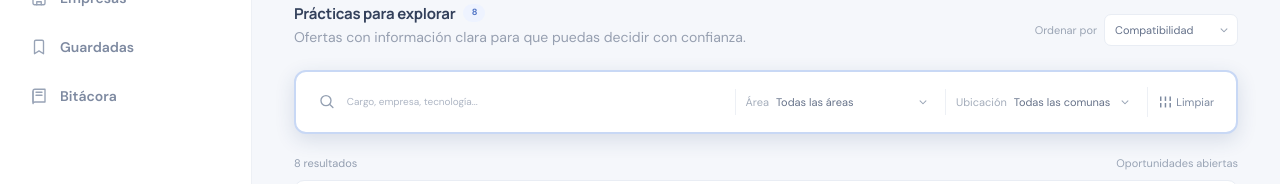
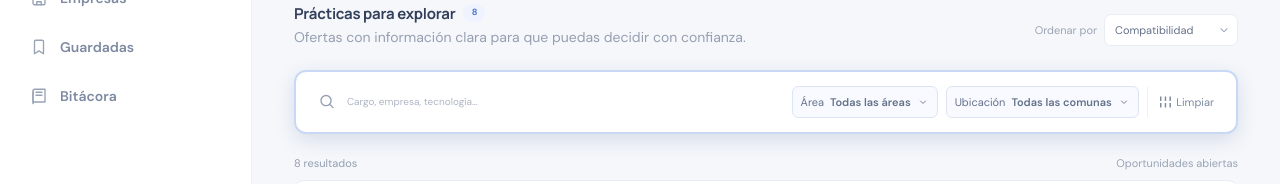
Before and after one commit to isissvh/tarea10DIU, a React (Vite) app: page / in a window 1280 px wide. Shown: the part 315-499 px from the top of the page. Built offline with nearby package versions, Linux system fonts and the light colour scheme.

Commit message:
fix: filtrado

```diff
--- a/src/App.jsx
+++ b/src/App.jsx
@@ -22,9 +22,9 @@ function App() {
   }, [activeView]);
 
   const [query, setQuery] = useState("");
-  const [industry, setIndustry] = useState("");
-  const [area, setArea] = useState("Todas las áreas");
-  const [location, setLocation] = useState("Todas las comunas");
+  const [industry, setIndustry] = useState([]);
+  const [area, setArea] = useState([]);
+  const [location, setLocation] = useState([]);
   const [sort, setSort] = useState("Compatibilidad");
   const [selectedOffer, setSelectedOffer] = useState(null);
   const [detailReturnView, setDetailReturnView] = useState("offers");
@@ -56,12 +56,12 @@ function App() {
   const filteredOffers = useMemo(() => {
     const needle = query.trim().toLocaleLowerCase("es");
     let result = offers.filter((offer) => {
-      const searchable = [offer.title, offer.company, offer.area, offer.location, offer.region, offer.modality, ...offer.tags]
+      const searchable = [offer.title, offer.company, offer.area, offer.location, offer.city, offer.region, offer.modality, ...offer.tags]
         .join(" ")
         .toLocaleLowerCase("es");
       const matchesQuery = !needle || searchable.includes(needle);
-      const matchesArea = area === "Todas las áreas" || offer.area === area;
-      const matchesLocation = location === "Todas las comunas" || offer.location === location;
+      const matchesArea = !area.length || area.includes(offer.area);
+      const matchesLocation = !location.length || location.includes(offer.location);
       const matchesSaved = activeView !== "saved" || savedIds.includes(offer.id);
       return matchesQuery && matchesArea && matchesLocation && matchesSaved;
     });
@@ -78,7 +78,7 @@ function App() {
         const companyOffers = offers.filter((offer) => offer.company === name);
         return { name, details: companyDetails[name], offers: companyOffers };
       })
-      .filter((company) => !industry || company.details.industry === industry)
+      .filter((company) => !industry.length || industry.includes(company.details.industry))
       .filter((company) => !needle || (company.name + " " + company.details.industry).toLocaleLowerCase("es").includes(needle));
   }, [query, industry]);
 
@@ -97,15 +97,15 @@ function App() {
     setNoticeOpen(false);
     setProfileMenuOpen(false);
     setQuery("");
-    setArea("Todas las áreas");
-    setLocation("Todas las comunas");
+    setArea([]);
+    setLocation([]);
     setSort("Compatibilidad");
   };
 
   const runQuickSearch = (term) => {
     setActiveView("offers");
-    setArea("Todas las áreas");
-    setLocation("Todas las comunas");
+    setArea([]);
+    setLocation([]);
     setQuery(term);
   };
 
@@ -231,8 +231,8 @@ function App() {
 
   const resetFilters = () => {
     setQuery("");
-    setArea("Todas las áreas");
-    setLocation("Todas las comunas");
+    setArea([]);
+    setLocation([]);
     setSort("Compatibilidad");
   };
 
--- /dev/null
+++ b/src/components/MultiSelectFilter.jsx
@@ -0,0 +1,54 @@
+import { useEffect, useId, useRef, useState } from "react";
+import Icon from "./Icon.jsx";
+
+export default function MultiSelectFilter({ label, allLabel, options = [], groups = [], value, onChange }) {
+  const [open, setOpen] = useState(false);
+  const containerRef = useRef(null);
+  const triggerRef = useRef(null);
+  const panelId = useId();
+  const availableOptions = groups.length ? groups.flatMap((group) => group.options) : options;
+  const selected = Array.isArray(value) ? value : availableOptions.includes(value) ? [value] : [];
+
+  useEffect(() => {
+    if (!open) return;
+    const closeOutside = (event) => {
+      if (!containerRef.current?.contains(event.target)) setOpen(false);
+    };
+    document.addEventListener("pointerdown", closeOutside);
+    document.addEventListener("focusin", closeOutside);
+    return () => {
+      document.removeEventListener("pointerdown", closeOutside);
+      document.removeEventListener("focusin", closeOutside);
+    };
+  }, [open]);
+
+  const toggle = (option) => onChange(selected.includes(option)
+    ? selected.filter((item) => item !== option)
+    : [...selected, option]);
+
+  const renderOption = (option) => (
+    <label key={option}><input type="checkbox" checked={selected.includes(option)} onChange={() => toggle(option)} /><span>{option}</span></label>
+  );
+
+  return (
+    <div ref={containerRef} className={`multi-filter${open ? " is-open" : ""}`} onKeyDown={(event) => {
+      if (event.key === "Escape") {
+        setOpen(false);
+        triggerRef.current?.focus();
+      }
+    }}>
+      <button ref={triggerRef} type="button" className="multi-filter-trigger" aria-expanded={open} aria-controls={panelId} onClick={() => setOpen((previous) => !previous)}>
+        <span>{label}</span><strong>{selected.length ? `${selected.length} seleccionadas` : allLabel}</strong><Icon name="down" size={12} />
+      </button>
+      {open && <div id={panelId} className="multi-filter-options" role="group" aria-label={label}>
+        <button type="button" onClick={() => onChange([])}>{allLabel}</button>
+        {groups.length ? groups.map((group) => (
+          <fieldset className="multi-filter-region" key={group.label}>
+            <legend>{group.label}</legend>
+            {group.options.map(renderOption)}
+          </fieldset>
+        )) : options.map(renderOption)}
+      </div>}
+    </div>
+  );
+}
--- a/src/data/practices.js
+++ b/src/data/practices.js
@@ -7,6 +7,7 @@ export const offers = [
     title: "Práctica de Analítica y Automatización",
     area: "Datos y analítica",
     location: "Las Condes",
+    city: "Santiago",
     region: "Región Metropolitana",
     modality: "Híbrida",
     stipend: "$300.000",
@@ -28,6 +29,7 @@ export const offers = [
     title: "Práctica en Desarrollo de Software",
     area: "Desarrollo de software",
     location: "Las Condes",
+    city: "Santiago",
     region: "Región Metropolitana",
     modality: "Híbrida",
     stipend: "$320.000",
@@ -49,6 +51,7 @@ export const offers = [
     title: "Práctica Data Engineering",
     area: "Datos y analítica",
     location: "Las Condes",
+    city: "Santiago",
     region: "Región Metropolitana",
     modality: "Híbrida",
     stipend: "$350.000",
@@ -70,6 +73,7 @@ export const offers = [
     title: "Práctica en Ingeniería de Software",
     area: "Desarrollo de software",
     location: "Santiago Centro",
+    city: "Santiago",
     region: "Región Metropolitana",
     modality: "Presencial",
     stipend: "$280.000",
@@ -91,6 +95,7 @@ export const offers = [
     title: "Práctica en Inteligencia de Negocios",
     area: "Datos y analítica",
     location: "Providencia",
+    city: "Santiago",
     region: "Región Metropolitana",
     modality: "Híbrida",
     stipend: "$300.000",
@@ -112,6 +117,7 @@ export const offers = [
     title: "Práctica QA y Automatización de Pruebas",
     area: "Calidad de software",
     location: "Viña del Mar",
+    city: "Viña del Mar",
     region: "Región de Valparaíso",
     modality: "Remota",
     stipend: "$250.000",
@@ -133,6 +139,7 @@ export const offers = [
     title: "Práctica en Sistemas y Datos",
     area: "Infraestructura y sistemas",
     location: "Santiago Centro",
+    city: "Santiago",
     region: "Región Metropolitana",
     modality: "Presencial",
     stipend: "$330.000",
@@ -154,6 +161,7 @@ export const offers = [
     title: "Práctica de Ciberseguridad",
     area: "Ciberseguridad",
     location: "Providencia",
+    city: "Santiago",
     region: "Región Metropolitana",
     modality: "Híbrida",
     stipend: "$300.000",
@@ -168,6 +176,14 @@ export const offers = [
     schedule: "30 horas semanales · lunes a viernes",
   },
 ];
+
+// Group communes by region using the complete catalog.
+export const locationGroups = [...new Set(offers.map((offer) => offer.region))]
+  .map((region) => ({
+    label: region,
+    options: [...new Set(offers.filter((offer) => offer.region === region).map((offer) => offer.location))]
+      .sort((a, b) => a.localeCompare(b, "es")),
+  }));
 
 export const companyDetails = {
   "VOLVO CHILE SPA": {
--- a/src/pages/CompaniesPage.jsx
+++ b/src/pages/CompaniesPage.jsx
@@ -1,9 +1,10 @@
+import MultiSelectFilter from "../components/MultiSelectFilter.jsx";
 import Icon from "../components/Icon.jsx";
 import CompanyMark from "../components/CompanyMark.jsx";
 import EmptyState from "../components/EmptyState.jsx";
 
 function CompaniesPage({ query, setQuery, industry, setIndustry, industries, companies: visibleCompanies, onOpenCompany, onViewOffers }) {
-  const resetFilters = () => { setQuery(""); setIndustry(""); };
+  const resetFilters = () => { setQuery(""); setIndustry([]); };
   return (
     <>
       <section className="welcome-row compact-welcome"><div><div className="eyebrow">DIRECTORIO</div><h1>Empresas con prácticas</h1><p>Revisa las organizaciones y las oportunidades disponibles.</p></div></section>
@@ -11,7 +12,7 @@ function CompaniesPage({ query, setQuery, industry, setIndustry, industries, com
         <div className="section-title-row"><div><h2>Directorio de empresas <span className="count-pill">{visibleCompanies.length}</span></h2><p>Información organizada para comparar oportunidades.</p></div></div>
         <div className="search-panel">
           <label className="main-search"><Icon name="search" size={19} /><input value={query} onChange={(event) => setQuery(event.target.value)} placeholder="Buscar por nombre o industria..." aria-label="Buscar empresas" /></label>
-          <label className="filter-select"><span>Industria</span><select value={industry} onChange={(event) => setIndustry(event.target.value)} aria-label="Filtrar por industria"><option value="">Todas las industrias</option>{industries.map((item) => <option key={item} value={item}>{item}</option>)}</select><Icon name="down" size={14} /></label>
+          <MultiSelectFilter label="Industria" allLabel="Todas las industrias" options={industries} value={industry} onChange={setIndustry} />
           <button className="filter-button" onClick={resetFilters}><span className="filter-glyph">☷</span> Limpiar</button>
         </div>
         {visibleCompanies.length ? <div className="company-list">{visibleCompanies.map((company) => {
--- a/src/pages/OffersPage.jsx
+++ b/src/pages/OffersPage.jsx
@@ -1,9 +1,11 @@
+import { locationGroups } from "../data/practices.js";
+import MultiSelectFilter from "../components/MultiSelectFilter.jsx";
 import Icon from "../components/Icon.jsx";
 import OfferCard from "../components/OfferCard.jsx";
 import EmptyState from "../components/EmptyState.jsx";
 
 function OffersPage({ savedPage = false, query, setQuery, area, setArea, location, setLocation, sort, setSort, offers: visibleOffers, savedIds, onToggleSaved, onOpenOffer, onReset, onGoOffers }) {
-  const hasFilters = query || area !== "Todas las áreas" || location !== "Todas las comunas";
+  const hasFilters = query || area.length > 0 || location.length > 0;
   return (
     <>
       <section className="welcome-row">
@@ -21,11 +23,11 @@ function OffersPage({ savedPage = false, query, setQuery, area, setArea, locatio
         <div className="section-title-row offers-title"><div><div className="eyebrow">{savedPage ? "SELECCIÓN PERSONAL" : "VACANTES RECIENTES"}</div><h2>{savedPage ? "Tus prácticas guardadas" : "Prácticas para explorar"} <span className="count-pill">{visibleOffers.length}</span></h2><p>{savedPage ? "Abre el detalle para revisar requisitos o continuar." : "Ofertas con información clara para que puedas decidir con confianza."}</p></div><label className="sort-control"><span>Ordenar por</span><select value={sort} onChange={(event) => setSort(event.target.value)}><option>Compatibilidad</option><option>Más recientes</option><option>Cierre más próximo</option></select><Icon name="down" size={14} /></label></div>
         <div className="search-panel">
           <label className="main-search"><Icon name="search" size={19} /><input value={query} onChange={(event) => setQuery(event.target.value)} placeholder="Cargo, empresa, tecnología..." aria-label="Buscar prácticas" /></label>
-          <label className="filter-select"><span>Área</span><select value={area} onChange={(event) => setArea(event.target.value)}><option>Todas las áreas</option><option>Desarrollo de software</option><option>Datos y analítica</option><option>Calidad de software</option><option>Infraestructura y sistemas</option><option>Ciberseguridad</option></select><Icon name="down" size={14} /></label>
-          <label className="filter-select"><span>Ubicación</span><select value={location} onChange={(event) => setLocation(event.target.value)}><option>Todas las comunas</option><option>Las Condes</option><option>Providencia</option><option>Santiago Centro</option><option>Viña del Mar</option></select><Icon name="down" size={14} /></label>
+          <MultiSelectFilter label="Área" allLabel="Todas las áreas" options={["Desarrollo de software", "Datos y analítica", "Calidad de software", "Infraestructura y sistemas", "Ciberseguridad"]} value={area} onChange={setArea} />
+          <MultiSelectFilter label="Ubicación" allLabel="Todas las comunas" groups={locationGroups} value={location} onChange={setLocation} />
           <button className="filter-button" onClick={onReset}><span className="filter-glyph">☷</span> Limpiar</button>
         </div>
-        <div className="result-meta"><span>{visibleOffers.length === 1 ? "1 resultado" : visibleOffers.length + " resultados"}{hasFilters && <span> para <strong>“{query || area !== "Todas las áreas" ? query || area : location}”</strong></span>}</span><span className="freshness">Oportunidades abiertas</span></div>
+        <div className="result-meta"><span>{visibleOffers.length === 1 ? "1 resultado" : visibleOffers.length + " resultados"}{hasFilters && <span> para <strong>“{[query, ...area, ...location].filter(Boolean).join(", ")}”</strong></span>}</span><span className="freshness">Oportunidades abiertas</span></div>
         {visibleOffers.length ? <div className="offer-grid">{visibleOffers.map((offer) => <OfferCard key={offer.id} offer={offer} saved={savedIds.includes(offer.id)} onSave={() => onToggleSaved(offer.id)} onOpen={() => onOpenOffer(offer)} />)}</div> : <EmptyState title={savedPage ? "Todavía no guardaste prácticas" : "No encontramos resultados"} description={savedPage ? "Guarda una oportunidad con el marcador para tenerla a mano." : "Prueba otra palabra o limpia los filtros para ver más oportunidades."} action={savedPage ? "Explorar prácticas" : "Limpiar búsqueda"} onAction={savedPage ? onGoOffers : onReset} />}
       </section>
     </>
--- a/src/styles.css
+++ b/src/styles.css
@@ -789,3 +789,22 @@ kbd { padding: 3px 5px; white-space: nowrap; border: 1px solid #ebeff5; border-r
 @media (max-width: 900px) {
   .profile-page .profile-layout { grid-template-columns: minmax(0, 1fr); }
 }
+
+.multi-filter { position: relative; min-width: max-content; flex: 0 0 auto; }
+.multi-filter.is-open { z-index: 1; }
+.multi-filter-trigger { width: 100%; display: flex; align-items: center; gap: 6px; min-height: 32px; padding: 5px 8px; border: 1px solid #dce5f3; border-radius: 6px; background: #f8faff; color: #64718a; font-size: 11px; cursor: pointer; text-align: left; }
+.multi-filter-trigger strong { white-space: nowrap; flex: 1; font-size: 11px; font-weight: 600; }
+.multi-filter-trigger svg { flex-shrink: 0; }
+.multi-filter-options { position: absolute; top: calc(100% + 5px); right: 0; width: 240px; max-width: calc(100vw - 64px); max-height: min(260px, 45vh); overflow-y: auto; padding: 5px; border: 1px solid #c8d8f5; border-radius: 8px; background: #fff; box-shadow: 0 6px 18px rgba(37,65,115,.16); }
+.multi-filter-options label { display: flex; align-items: center; gap: 7px; min-height: 30px; padding: 5px 6px; color: #46536d; font-size: 11px; line-height: 1.4; cursor: pointer; }
+.multi-filter-options label:hover { background: #eef3ff; border-radius: 5px; }
+.multi-filter-options input { width: 14px; height: 14px; margin: 0; flex-shrink: 0; accent-color: #3168dc; }
+.multi-filter-options button { width: 100%; padding: 6px; border: 0; border-radius: 5px; background: #eef3ff; color: #3168dc; text-align: left; font-size: 11px; cursor: pointer; }
+@media (max-width: 600px) {
+  .multi-filter { flex: 1 1 100%; }
+  .multi-filter-options { width: 100%; max-width: none; }
+}
+.multi-filter-region { min-width: 0; margin: 10px 0 0; padding: 4px 0 0; border: 0; border-top: 1px solid #e3eaf5; }
+.multi-filter-region legend { max-width: 100%; padding: 0 5px; color: #3e5c8f; font-size: 11px; font-weight: 700; line-height: 1.5; }
+
+.search-panel { flex-wrap: wrap; }
```
Also changed, not shown: src/pages/TrackingPage.jsx (+4 -4 lines).
